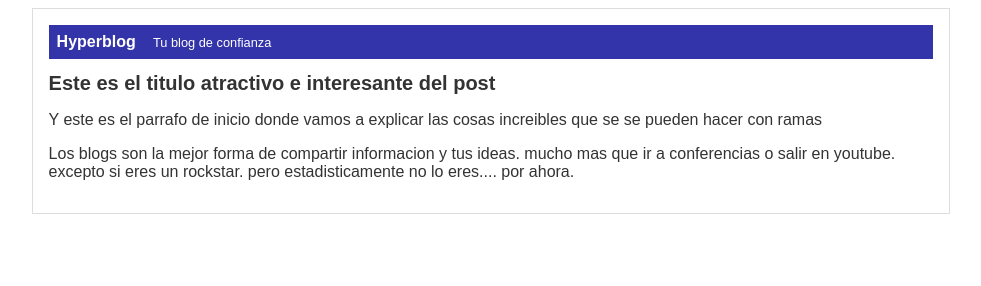
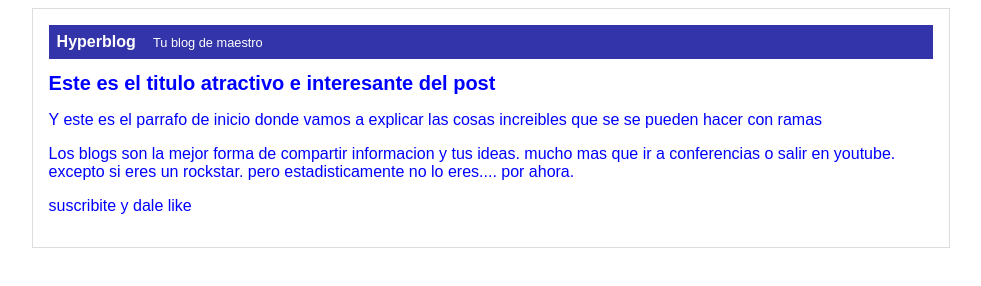
Before and after one commit to ernerdo/hyperblog, a plain HTML site: page blogpost.html in a window 1280 px wide. Shown: the whole page, without its empty margins (149-1130 px from the left). Drawn offline with Linux system fonts and the light colour scheme.

Commit message:
Agregue suscripcion, cambie la cabecera maestra y puse todo en azul

```diff
--- a/blogpost.html
+++ b/blogpost.html
@@ -5,7 +5,7 @@
 </head>
 <body>
     <div id="container">
-<div id="cabecera">Hyperblog <span id="tagline">Tu blog de confianza</span>
+<div id="cabecera">Hyperblog <span id="tagline">Tu blog de maestro</span>
 
 </div>
 
@@ -18,6 +18,7 @@
                     mucho mas que ir a conferencias o salir en youtube.
                     excepto si eres un rockstar. pero estadisticamente no lo eres.... por ahora.
                 </p>
+                <p>suscribite y dale like</p>
         </div>
     </div>
 
--- a/css/estilos.css
+++ b/css/estilos.css
@@ -1,6 +1,6 @@
 body
 {
-    color: #333;
+    color:blue;
     text-align: center;
     font-family: "arial";
 }
```
